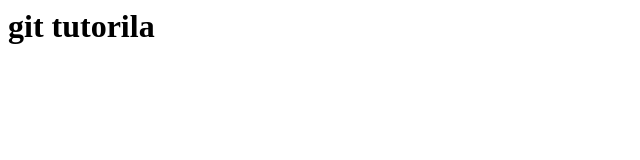
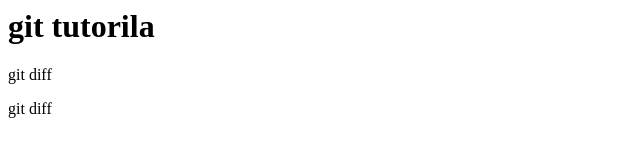
Before and after one commit to Taitai6521/git_repo_back, a plain HTML site: page index.html in a window 1280 px wide. Shown: the whole page, without its empty margins (0-640 px from the left). Drawn offline with Linux system fonts and the light colour scheme.

Commit message:
git diff *2を追記ということ

```diff
--- a/index.html
+++ b/index.html
@@ -1 +1,4 @@
 <h1>git tutorila</h1>
+<p>git diff </p>
+
+<p>git diff </p>
```
